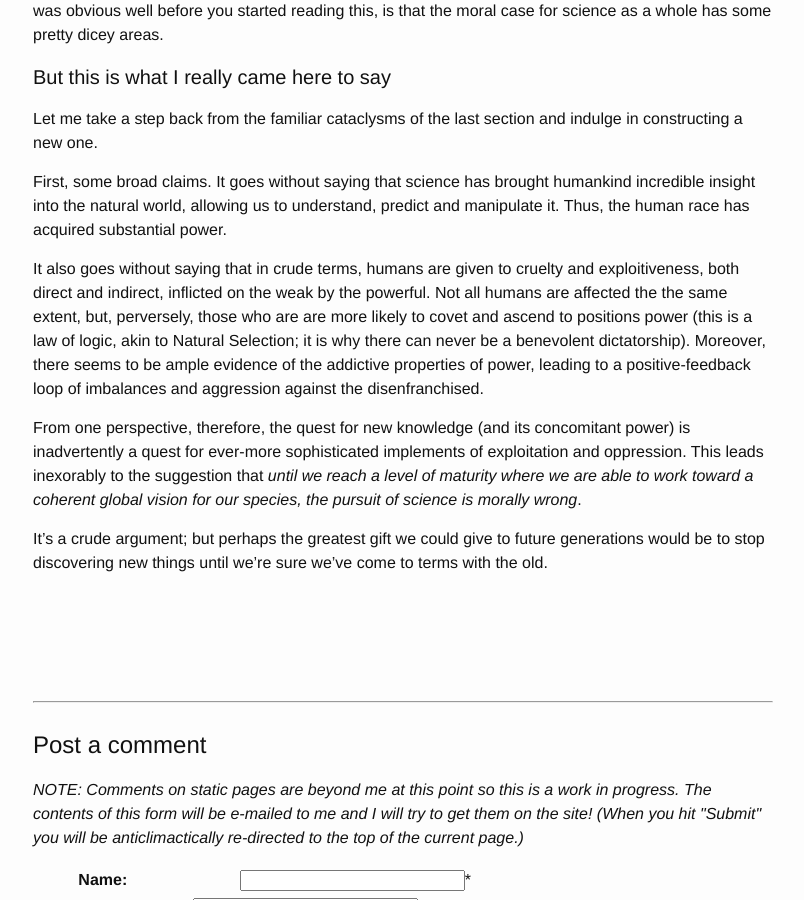
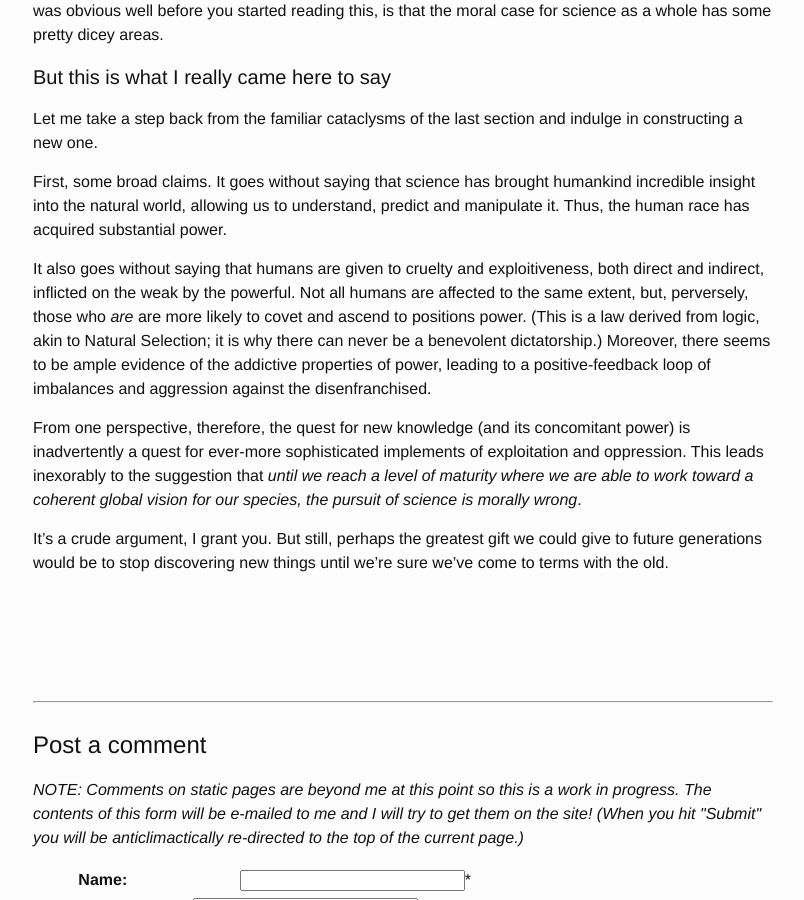
Before and after one commit to Allium/WithoutHeadOrFoot, a Jekyll site: the page built from _posts/2015-12-20-Ethics-and-Science.md, in a window 1280 px wide and 900 px high, scrolled down 3372 px. Shown: the whole window, without its empty margins (237-1041 px from the left). Built offline with Jekyll 4.4.1, drawn with Linux system fonts in a browser that asks for light colours; comment, search, counter and statistics services are not loaded.

Commit message:
Rephrasing

```diff
--- a/_posts/2015-12-20-Ethics-and-Science.md
+++ b/_posts/2015-12-20-Ethics-and-Science.md
@@ -68,8 +68,8 @@ Let me take a step back from the familiar cataclysms of the last section and ind
 
 First, some broad claims. It goes without saying that science has brought humankind incredible insight into the natural world, allowing us to understand, predict and manipulate it. Thus, the human race has acquired substantial power.
 
-It also goes without saying that in crude terms, humans are given to cruelty and exploitiveness, both direct and indirect, inflicted on the weak by the powerful. Not all humans are affected the the same extent, but, perversely, those who are are more likely to covet and ascend to positions power (this is a law of logic, akin to Natural Selection; it is why there can never be a benevolent dictatorship). Moreover, there seems to be ample evidence of the addictive properties of power, leading to a positive-feedback loop of imbalances and aggression against the disenfranchised.
+It also goes without saying that humans are given to cruelty and exploitiveness, both direct and indirect, inflicted on the weak by the powerful. Not all humans are affected to the same extent, but, perversely, those who *are* are more likely to covet and ascend to positions power. (This is a law derived from logic, akin to Natural Selection; it is why there can never be a benevolent dictatorship.) Moreover, there seems to be ample evidence of the addictive properties of power, leading to a positive-feedback loop of imbalances and aggression against the disenfranchised.
 
 From one perspective, therefore, the quest for new knowledge (and its concomitant power) is inadvertently a quest for ever-more sophisticated implements of exploitation and oppression. This leads inexorably to the suggestion that *until we reach a level of maturity where we are able to work toward a coherent global vision for our species, the pursuit of science is morally wrong*.
 
-It's a crude argument; but perhaps the greatest gift we could give to future generations would be to stop discovering new things until we're sure we've come to terms with the old.
+It's a crude argument, I grant you. But still, perhaps the greatest gift we could give to future generations would be to stop discovering new things until we're sure we've come to terms with the old.
```
